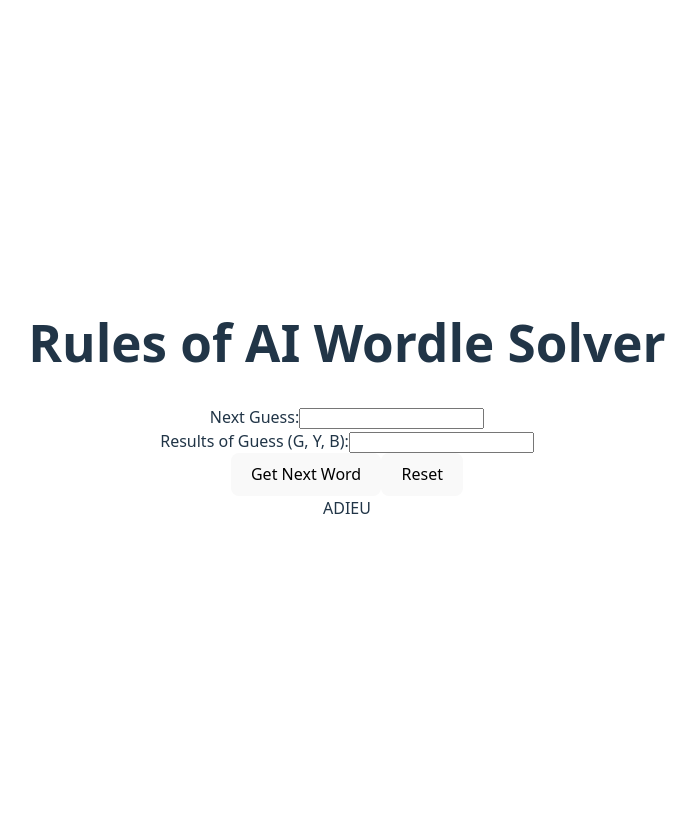
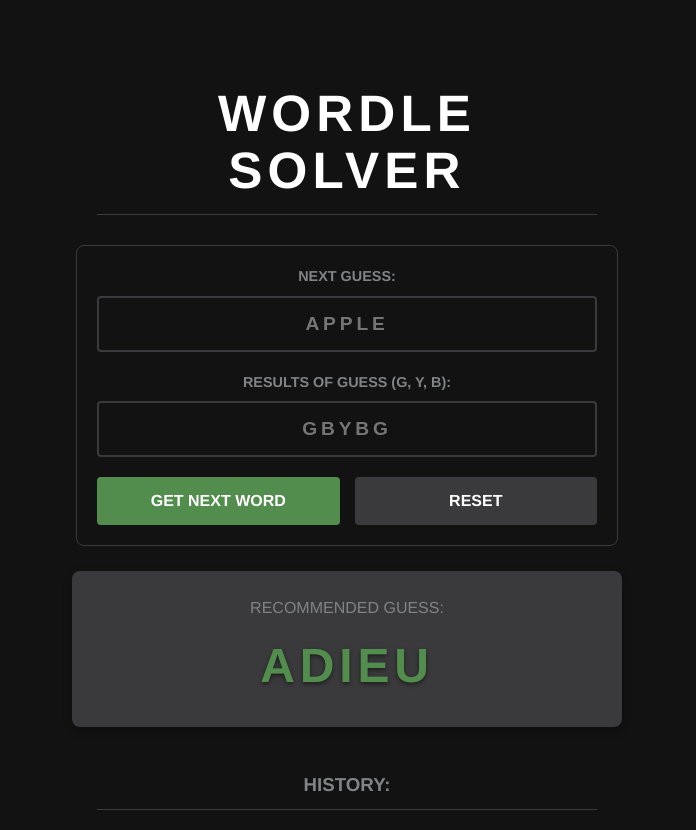
Before and after one commit to jwongg27/AI-Wordle-Solver, a React (Vite) app: page / in a window 1280 px wide. Shown: the top 830 px of the page, without its empty margins (293-989 px from the left). Before the commit the page ends 800 px from the top, so only its background shows below. Built offline with nearby package versions, Linux system fonts and the light colour scheme.

Commit message:
Frontend changes

```diff
--- a/src/frontend/Worlde.jsx
+++ b/src/frontend/Worlde.jsx
@@ -1,8 +1,8 @@
 import "./wordle.css";
 import React, { useState, useEffect} from 'react'
 
-function solver(){
-    const [history, setHistory] = useState({})
+function Solver(){
+    const [history, setHistory] = useState([])
 
     const [bestWord, setBestWord] = useState("ADIEU") //the next best word to use
 
@@ -40,7 +40,7 @@
                 },
             })
 
-        setHistory({})
+        setHistory([])
         setBestWord("ADIEU")
         setNextGuess("")
         setResults("")
@@ -69,10 +69,14 @@
             const result = await response.json()
             console.log(result.nextGuesses)
             if (result.success){
-            setHistory(previousHistory => ({
-                ...previousHistory, nextGuess: nextGuessResults}))
+                setHistory(previousHistory => [
+                    ...previousHistory,
+                    { word: nextGuess, result: nextGuessResults}
+                ])
 
                 setBestWord(result.nextGuesses)
+                setNextGuess("")
+                setResults("")
                 setError("")
                 console.log("success")
             }
@@ -84,49 +88,67 @@
 
 
 
+
     /// end of handle submit
 }
 
     return(
-        <div>
+        <div className="solver-container">
             <h1 id="rules">
-                Rules of AI Wordle Solver
+                Wordle Solver
 
             </h1>
 
-            <div id="nextGuessForm">
+            <div id="nextGuessForm" className="form-container">
                 <form onSubmit={handleSubmit}>
-                    <div>
+                    <div className="input-group">
                     <label htmlFor="">Next Guess:</label>
-                    <input type="text" value={nextGuess}
-                    onChange={(e) => setNextGuess(e.target.value)}/>
+                    <input id = "guessInput" type="text" value={nextGuess} maxLength={5} placeholder="APPLE"
+                    onChange={(e) => setNextGuess(e.target.value.toUpperCase())}/>
                     </div>
 
-                    <div>
+                    <div className="input-group">
                     <label htmlFor="">Results of Guess (G, Y, B):</label>
-                    <input type="text" value={nextGuessResults}
-                    onChange={(e) => setResults(e.target.value)}/>
+                    <input id = "resultInput" type="text" value={nextGuessResults} maxLength={5} placeholder="GBYBG"
+                    onChange={(e) => setResults(e.target.value.toUpperCase())}/>
                     </div>
-
-                    <button type="submit">Get Next Word</button>
-                    <button onClick={resetGame} type="reset">Reset</button>
+                <div className="button-container">
+                    <button type="submit" className="submit-btn">Get Next Word</button>
+                    <button onClick={resetGame} type="button" className="reset-btn">Reset</button>
+                </div>
                 </form>
 
             </div>
 
-            <div id="bestWords">
+            <div id="bestWords" className="suggestion-box">
                 {error}
-                {bestWord}
+                <div className="suggestion-label">Recommended Guess:</div>
+                <div className="the-word">{bestWord}</div>
+
             </div>
 
-            <div id="previousGuesses">
-                {/* {history.map((h) => (
-                    <div>{h}</div>
-                ))} */}
+            <div id="previousGuesses" className="history-container">
+                <h3>History:</h3>
+                <div className="history-list">
+                    {history.map((h, index) => (
+                        <div key={index} className="history-row">
+                            <span className="turn-number">
+                            <div className="word-grid">
+                                {h.word.split('').map((letter, i) => (
+                                    <span key={i} className={'tile ${h.result[i]}'}>
+                                        {letter}
+                                    </span>
+                                ))}
                             </div>
-
+                            </span>
+                        </div>
+                    ))}
+                </div>
+            </div>
         </div>
     )
+
+
 
 
 }
@@ -135,4 +157,4 @@
 
 
 
-export default solver
+export default Solver
--- a/src/frontend/wordle.css
+++ b/src/frontend/wordle.css
@@ -0,0 +1,217 @@
+:root {
+          --color-tone-1: #ffffff;
+          --color-tone-2: #818384;
+          --color-tone-3: #565758;
+          --color-tone-4: #3a3a3c;
+          --color-tone-7: #121213;
+          --color-correct: #538d4e;
+          --color-present: #b59f3b;
+          --color-absent: #3a3a3c;
+          --font-stack: 'Helvetica Neue', Arial, sans-serif;
+}
+
+body {
+          background-color: var(--color-tone-7);
+          color: var(--color-tone-1);
+          font-family: var(--font-stack);
+          margin: 0;
+          display: flex;
+          justify-content: center;
+          min-height: 100vh;
+}
+
+.solver-container {
+          width: 100%;
+          max-width: 500px;
+          padding: 20px;
+          display: flex;
+          flex-direction: column;
+          align-items: center;
+}
+
+h1#rules {
+          font-weight: 700;
+          letter-spacing: 0.1em;
+          text-transform: uppercase;
+          border-bottom: 1px solid var(--color-tone-4);
+          padding-bottom: 15px;
+          margin-bottom: 30px;
+          text-align: center;
+          width: 100%;
+}
+.form-container {
+          width: 100%;
+          background-color: var(--color-tone-7);
+          padding: 20px;
+          border: 1px solid var(--color-tone-4);
+          border-radius: 8px;
+          margin-bottom: 25px;
+}
+
+.input-group {
+          margin-bottom: 20px;
+          display: flex;
+          flex-direction: column;
+}
+
+.input-group label {
+          margin-bottom: 8px;
+          font-weight: 600;
+          color: var(--color-tone-2);
+          font-size: 0.9rem;
+          text-transform: uppercase;
+}
+
+.input-group input {
+          padding: 15px;
+          font-size: 1.2rem;
+          background-color: transparent;
+          border: 2px solid var(--color-tone-4);
+          color: var(--color-tone-1);
+          border-radius: 4px;
+          text-transform: uppercase;
+          letter-spacing: 0.2em;
+          font-weight: bold;
+          text-align: center;
+}
+
+.input-group input:focus {
+          outline: none;
+          border-color: var(--color-tone-2);
+}
+
+.button-container {
+          display: flex;
+          gap: 15px;
+}
+
+button {
+          flex: 1;
+          padding: 15px;
+          font-size: 1rem;
+          font-weight: bold;
+          border: none;
+          border-radius: 4px;
+          cursor: pointer;
+          text-transform: uppercase;
+          transition: opacity 0.2s;
+}
+
+button:hover {
+          opacity: 0.9;
+}
+
+.submit-btn {
+          background-color: var(--color-correct);
+          color: white;
+}
+
+.reset-btn {
+          background-color: var(--color-tone-4);
+          color: var(--color-tone-1);
+}
+.suggestion-box {
+          width: 100%;
+          text-align: center;
+          padding: 25px;
+          background-color: var(--color-tone-4);
+          border-radius: 8px;
+          margin-bottom: 25px;
+          box-shadow: 0 4px 10px rgba(0, 0, 0, 0.3);
+}
+
+.suggestion-label {
+          font-size: 1rem;
+          color: var(--color-tone-2);
+          margin-bottom: 10px;
+          text-transform: uppercase;
+}
+
+.the-word {
+          font-size: 3rem;
+          font-weight: 800;
+          letter-spacing: 0.1em;
+          color: var(--color-correct);
+          text-shadow: 0 2px 4px rgba(0, 0, 0, 0.5);
+}
+
+.error-message {
+          color: #ff6b6b;
+          background-color: rgba(255, 107, 107, 0.1);
+          padding: 10px;
+          border-radius: 4px;
+          margin-bottom: 15px;
+          font-weight: bold;
+}
+.history-container {
+          width: 100%;
+          display: flex;
+          flex-direction: column;
+          align-items: center;
+}
+
+.history-container h3 {
+          text-transform: uppercase;
+          color: var(--color-tone-2);
+          border-bottom: 1px solid var(--color-tone-4);
+          width: 100%;
+          text-align: center;
+          padding-bottom: 10px;
+}
+
+.history-list {
+          display: flex;
+          flex-direction: column;
+          gap: 10px;
+          margin-top: 15px;
+}
+
+.history-row {
+          display: flex;
+          align-items: center;
+          gap: 15px;
+}
+
+.turn-number {
+          font-weight: bold;
+          color: var(--color-tone-3);
+          font-size: 0.9rem;
+          width: 30px;
+}
+
+.word-grid {
+          display: grid;
+          grid-template-columns: repeat(5, 1fr);
+          gap: 5px;
+}
+.tile {
+          width: 50px;
+          height: 50px;
+          border: 2px solid var(--color-tone-4);
+          display: flex;
+          justify-content: center;
+          align-items: center;
+          font-size: 1.8rem;
+          font-weight: bold;
+          text-transform: uppercase;
+          user-select: none;
+          box-sizing: border-box;
+}
+
+.tile.G {
+          background-color: var(--color-correct);
+          border-color: var(--color-correct);
+          color: white;
+}
+
+.tile.Y {
+          background-color: var(--color-present);
+          border-color: var(--color-present);
+          color: white;
+}
+
+.tile.B {
+          background-color: var(--color-absent);
+          border-color: var(--color-absent);
+          color: white;
+}
```
Lines whose indentation alone changed are shown as unchanged.
